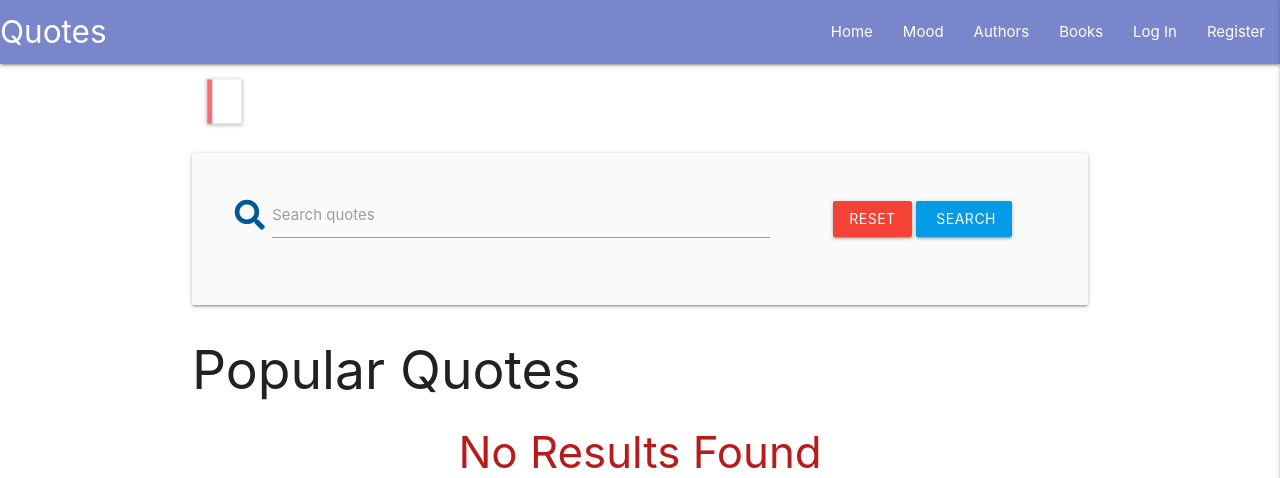
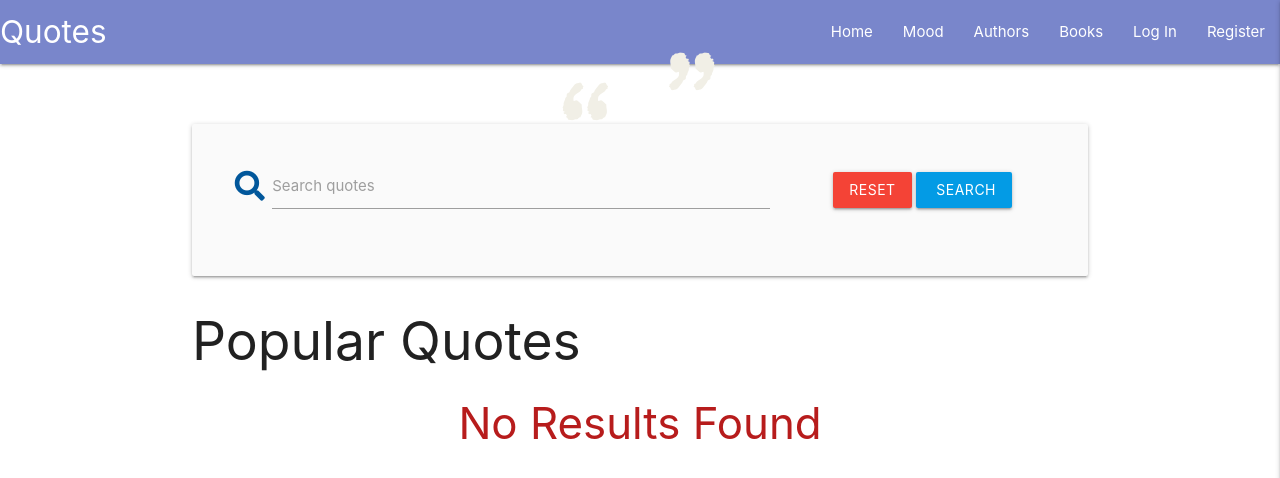
Before and after one commit to daithioc95/MS3, a Flask app: template templates/quotes.html in a window 1280 px wide. Shown: the top 478 px of the page. Run offline with Flask 2, Linux system fonts and the light colour scheme; the template is opened without the code that fills it, so the values that code supplies are empty; some libraries are stand-ins or nearby versions.

Commit message:
Added style to qotd element

```diff
--- a/static/css/style.css
+++ b/static/css/style.css
@@ -1,32 +1,58 @@
 /* --- Welcome image --  */
 
-.animated-shadow-quote {
-  display:inline-block;
-  margin:1em;
-  max-width:20em;
-  position:relative;}
-  .animated-shadow-quote blockquote {
-    animation:shadows 2s linear infinite alternate;
-    display:inline-block;
-    margin:0;
-    padding:1em;}
-     .animated-shadow-quote cite {
-      display: block;
-      font-style: italic;
-      text-align: right;}
-     .animated-shadow-quote &:before {
-        content: "- ";
-      }
+@import url('https://fonts.googleapis.com/css?family=Special+Elite');
 
-@keyframes shadows {
-  0% {
-    box-shadow:0 2px 4px -2px rgba(0,0,0,.25);
-    transform:scale(.95);
-  }
-  100% {
-    box-shadow:0 0 4px 2px rgba(0,0,0,.25);
-    transform:scale(1);
-  }
+.welcome-qotd html, .welcome-qotd body {
+	height: 100%;
+    margin: 0;
+}
+
+.welcome-qotd {
+	font-family: 'Special Elite', cursive;
+	/* background: #fffdf5; */
+	color: #3f3f5a;
+	display: flex;
+	flex-direction: column;
+	align-items: center;
+    justify-content: center;
+    margin-top: 25px;
+}
+
+.welcome-qotd blockquote {
+    border-left: none;
+	font-weight: 100;
+	font-size: 2rem;
+	max-width: 600px;
+	line-height: 1.4;
+	position: relative;
+	margin: 0;
+	padding: .5rem;
+}
+
+.welcome-qotd blockquote:before,
+.welcome-qotd blockquote:after {
+	position: absolute;
+	color: #f1efe6;
+	font-size: 8rem;
+	width: 4rem;
+	height: 4rem;
+}
+
+ .welcome-qotd blockquote:before {
+	content: '“';
+	left: -5rem;
+	top: -2rem;
+}
+
+.welcome-qotd blockquote:after {
+	content: '”';
+	right: -5rem;
+	bottom: 1rem;
+}
+
+.welcome-qotd cite {
+	line-height: 3;
+	text-align: left;
 }
 
 /* --- Quote Cards --- */
--- a/templates/quotes.html
+++ b/templates/quotes.html
@@ -1,14 +1,13 @@
 {% extends "base.html" %}
 {% block content %}
 
-<!-- embed https://codepen.io/chris22smith/pen/oQWavL -->
-<div class="animated-shadow-quote">
-  <blockquote>
-    <p> {{ qotd.Quote }}</p>
-    <cite>{{ qotd.Author }}</cite>
-  </blockquote>
+<!-- embed https://codepen.io/JoeHastings/pen/MOdRVm -->
+<div class="row">
+    <div class="welcome-qotd">
+        <blockquote class="qotd">{{ qotd.Quote }}</blockquote>
+        <cite class="qotd">{{ qotd.Author }}</cite>
     </div>
-
+</div>
 
 <div class="row card-panel grey lighten-5">
     <form action="{{ url_for('search') }}" method="POST" class="col s12">
@@ -34,7 +33,6 @@
 {% for quote in quotes %}
 
 <article class="article">
-
     <blockquote>
         <p>{{ quote.Quote }}</p>
         <cite>{{ quote.Author }}</cite>
```
Lines whose indentation alone changed are shown as unchanged.
